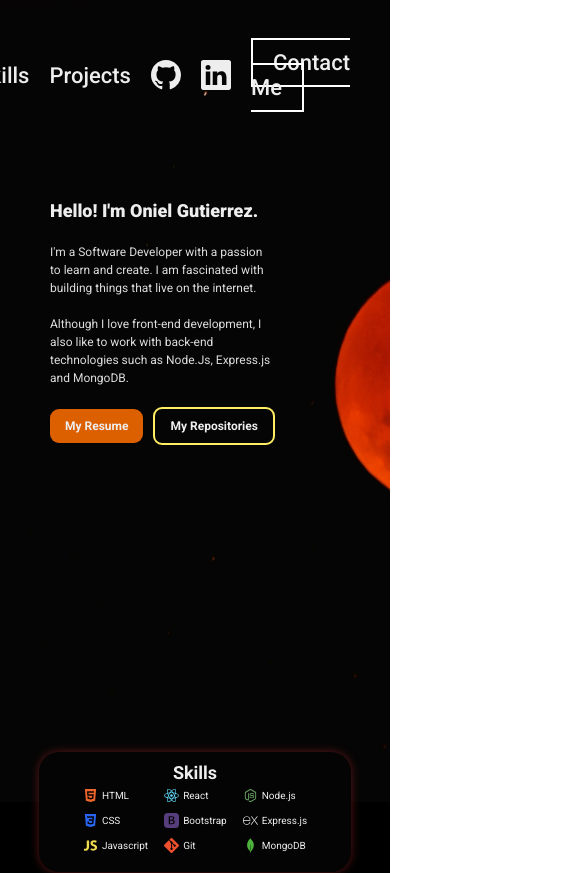
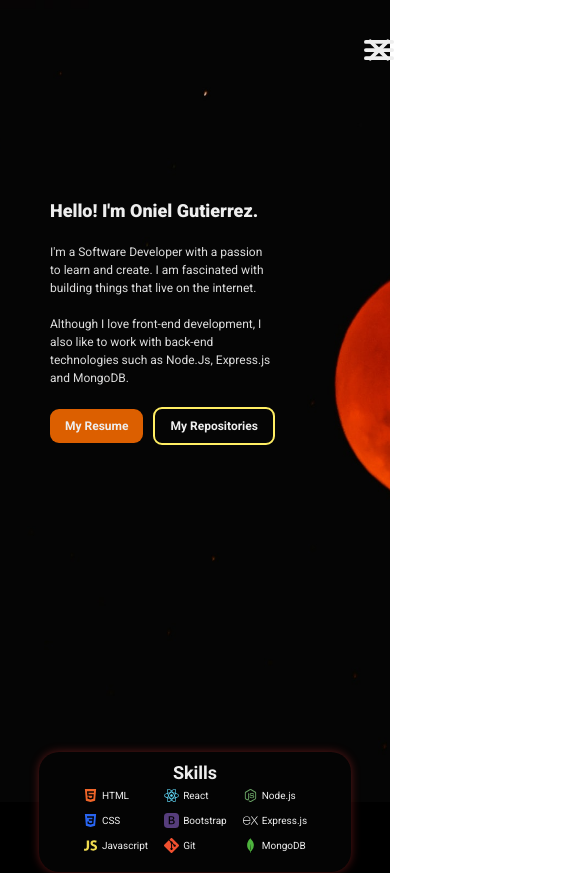
Before and after one commit to Onionie/portfolio, a React (Create React App) app: page / in a window 390 px wide. Shown: the top 873 px of the page, 585 px wide, since content can reach past the window. Built offline with nearby package versions, Linux system fonts and the light colour scheme.

Commit message:
Started working on outline for hamburger menu on mobile

```diff
--- a/src/Components/Header.js
+++ b/src/Components/Header.js
@@ -1,11 +1,17 @@
-import React from 'react';
-import { BsGithub } from 'react-icons/bs';
-import { BsLinkedin } from 'react-icons/bs';
+import React, { useState } from 'react';
+import { BsGithub, BsLinkedin } from 'react-icons/bs';
+import { IoMenu, IoClose } from 'react-icons/io5';
 import styles from './Header.module.css';
 
 const Nav = () => {
+  const [hamburger, setHamburger] = useState(false);
+
+  const hamburgerHandler = () => {
+    setHamburger(!hamburger);
+  };
+
   return (
-    <header>
+    <header className={hamburger ? styles.mobile__nav : ''}>
       <nav>
         <ul>
           <li>
@@ -30,6 +36,14 @@ const Nav = () => {
             </a>
           </li>
         </ul>
+        <div className={styles.btn__mobile}>
+          <IoMenu onClick={hamburgerHandler} />
+          <IoClose
+            className={
+              hamburger ? styles.close__btn__hide : styles.close__btn__show
+            }
+          />
+        </div>
       </nav>
     </header>
   );
--- a/src/Components/Header.module.css
+++ b/src/Components/Header.module.css
@@ -10,13 +10,14 @@
 
 html {
   font-size: 62.5%;
-  overflow-x: hidden;
+
   scroll-behavior: smooth;
 }
 
 body {
   font-family: 'Roboto', sans-serif;
   color: #eee;
+  overflow-x: hidden;
 }
 
 header {
@@ -56,7 +57,8 @@ nav a:visited {
   color: #eee;
 }
 
-nav a:hover {
+nav a:hover,
+.btn__mobile svg:hover {
   color: rgb(245, 61, 33);
 }
 
@@ -69,7 +71,19 @@ nav a:hover {
   border: 2px solid rgb(245, 61, 33);
 }
 
-/* Media queries */
+.btn__mobile svg {
+  position: absolute;
+  top: 3rem;
+  right: 3rem;
+  font-size: 4rem;
+  cursor: pointer;
+  transition: all 0.4s;
+  opacity: 1;
+}
+
+/****************
+* Media queries *
+*****************/
 
 /* screen > 2000px */
 @media (min-width: 125em) {
@@ -138,3 +152,59 @@ nav a:hover {
     height: 3rem;
   }
 }
+
+/* screen < 960px */
+@media (max-width: 60em) {
+  /* CLOSE */
+  /* opacity: 0;
+    pointer-events: none;
+    visibility: hidden;
+  */
+  /* OPEN */
+  /* opacity: 0;
+    pointer-events: auto;
+    visibility: visible;
+  */
+  header {
+    /* position: fixed; */
+    z-index: 100;
+    padding: 0;
+    height: 100%;
+    transform: translateX(100%);
+    transition: all 0.4s;
+  }
+
+  header.mobile__nav {
+    transform: translateX(0%);
+    transition: all 0.4s;
+  }
+
+  nav ul {
+    background-color: rgba(36, 39, 42, 0.8);
+    height: 100vh;
+    width: 45%;
+
+    padding: 10rem 5rem;
+
+    flex-direction: column;
+    gap: 3rem;
+    align-items: center;
+    font-size: 2.6rem;
+  }
+
+  .btn__mobile svg {
+    left: -8%;
+  }
+
+  .close__btn__show {
+    opacity: 1;
+  }
+
+  .close__btn__hide {
+    opacity: 0;
+  }
+
+  .btn__mobile__on {
+    display: block;
+  }
+}
```
